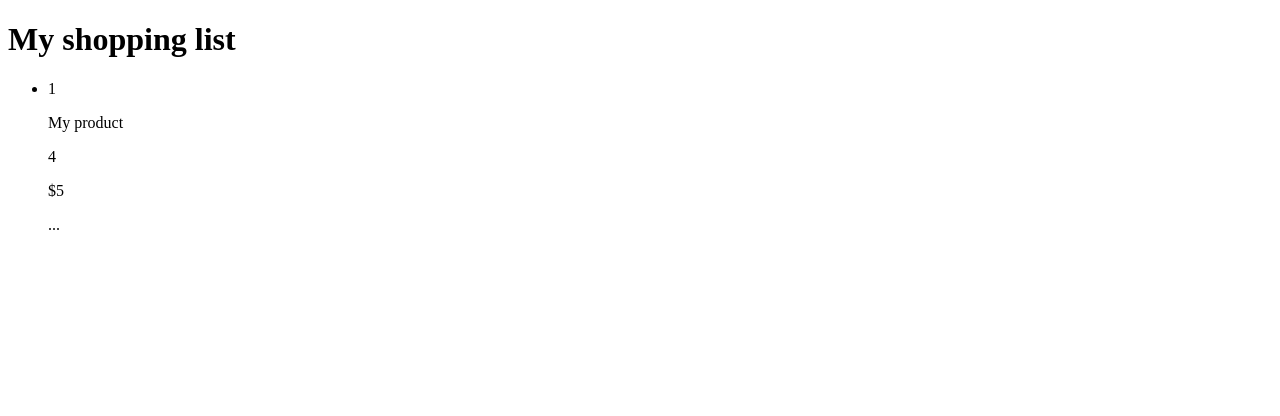
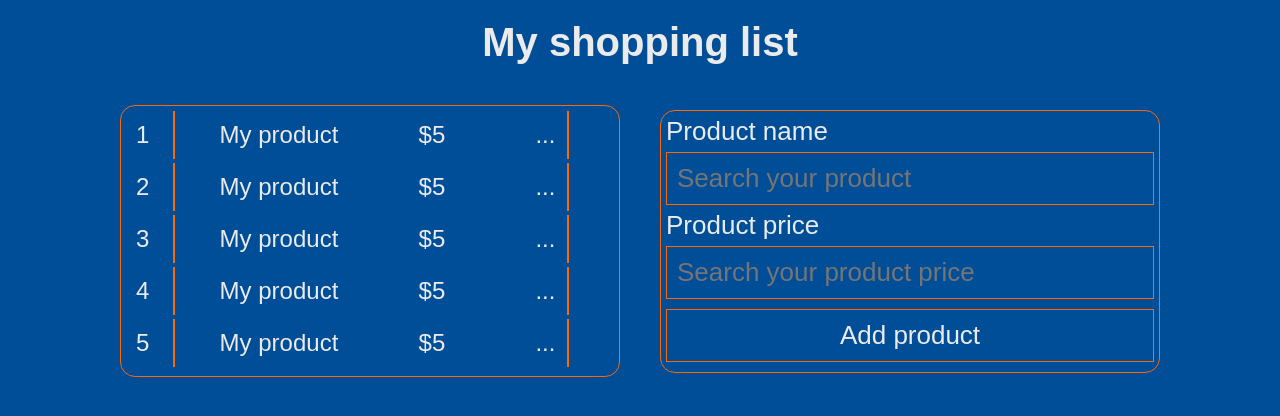
Before and after one commit to evelynrodriguezc/shopping-list, a plain HTML site: page index.html in a window 1280 px wide. Drawn offline with Linux system fonts and the light colour scheme.

Commit message:
adding products form and styling containers and list items

```diff
--- a/index.html
+++ b/index.html
@@ -5,20 +5,60 @@
     <meta http-equiv="X-UA-Compatible" content="IE=edge">
     <meta name="viewport" content="width=device-width, initial-scale=1.0">
     <title>Shopping List</title>
+    <link rel="stylesheet" href="./src/styles.css">
 </head>
 <body>
     <h1>My shopping list</h1>
     <section class="hero">
-        <ul class="list">
+        <ul class="list container">
             <li class="list--item">
                 <span>1</span>
-                <div>
-                    <p>My product</p>4
+                <div class="item--draggable" draggable="true">
+                    <p>My product</p>
+                    <p>$5</p>
+                    <span>...</span>
+                </div class="item--draggable" draggable="true">
+            </li>
+            <li class="list--item">
+                <span>2</span>
+                <div class="item--draggable" draggable="true">
+                    <p>My product</p>
+                    <p>$5</p>
+                    <span>...</span>
+                </div class="item--draggable" draggable="true">
+            </li>
+            <li class="list--item">
+                <span>3</span>
+                <div class="item--draggable" draggable="true">
+                    <p>My product</p>
+                    <p>$5</p>
+                    <span>...</span>
+                </div class="item--draggable" draggable="true">
+            </li>
+            <li class="list--item">
+                <span>4</span>
+                <div class="item--draggable" draggable="true">
+                    <p>My product</p>
+                    <p>$5</p>
+                    <span>...</span>
+                </div class="item--draggable" draggable="true">
+            </li>
+            <li class="list--item">
+                <span>5</span>
+                <div class="item--draggable" draggable="true">
+                    <p>My product</p>
                     <p>$5</p>
                     <span>...</span>
                 </div>
             </li>
         </ul>
+        <form class="container">
+            <label for="name">Product name</label>
+            <input type="text" id="name" placeholder="Search your product">
+            <label for="price">Product price</label>
+            <input type="text" id="price" placeholder="Search your product price">
+            <button type="submit">Add product</button>
+        </form>
     </section>
 </body>
 </html>
--- a/src/styles.css
+++ b/src/styles.css
@@ -1,3 +1,7 @@
+:root {
+    --bg-color: #004e98;
+    --border-color: #ff6700;
+}
 
 *{
     padding: 0;
@@ -12,4 +16,72 @@ html {
 body {
     font-family: sans-serif;
     font-size: 1.6rem;
+    color: #ebebeb;
+    background-color: var(--bg-color);
 }
+
+ul {
+    list-style: none;
+}
+
+h1 {
+    text-align: center;
+    margin: 20px;
+    font-size: 4rem;
+}
+
+.hero {
+    display: flex;
+    justify-content: center;
+    align-items: center;
+}
+
+.container {
+    width: 90%;
+    border: 1px solid var(--border-color);
+    border-radius: 15px;
+    padding: 5px;
+    max-width: 500px;
+    margin: 20px;
+}
+
+.list {
+    display: block;
+}
+
+.list--item {
+    display: flex;
+    font-size: 2.4rem;
+    margin-bottom: 4px;
+}
+
+.list--item span {
+    display: block;
+    padding: 10px;
+    margin-right: 5px;
+    border-right: 2px solid var(--border-color);
+    width: 10%;
+}
+
+.item--draggable {
+    display: flex;
+    align-items: center;
+    width: 90%;
+    justify-content: space-around;
+
+}
+
+form.container label, form.container input,
+form.container button {
+    width: 100%;
+    font-size: 2.6rem;
+    margin: 5px 0;
+}
+
+form.container input,
+form.container button {
+    border: 1px solid var(--border-color);
+    padding: 10px;
+    background: transparent;
+    color: #ebebeb;
+}
```
